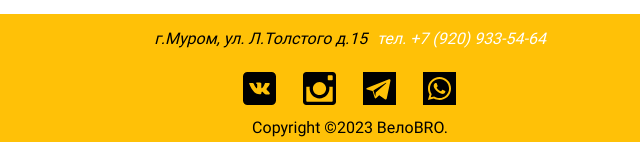
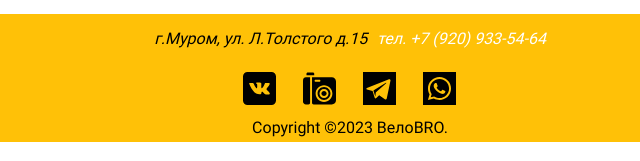
Before and after one commit to Smith3G/velobro, a plain HTML site: page index.html in a window 1280 px wide. Shown: the part 3812-3973 px from the top of the page, 290-930 px from the left. Drawn offline with Linux system fonts and the light colour scheme.

Commit message:
insta icon modified

```diff
--- a/style.css
+++ b/style.css
@@ -483,11 +483,11 @@ body {
         padding: 30px 30px;
            }
       .social-icon_instagram:hover {
-        background-image: url(instagram_orange.svg);
+        background-image: url(camera_orange.svg);
       }
 
            .social-icon_instagram {
-             background-image: url(instagram_black.svg);
+             background-image: url(camera_black.svg);
            }
            .social-icon_vk:hover {
              background-image: url(vkontakte_orange.svg);
```
Also changed, not shown: camera_black.svg (added), camera_orange.svg (added), instagram_black.svg (deleted), instagram_orange.svg (deleted), vkontakte_orange.svg, whatsapp_orange.svg.
